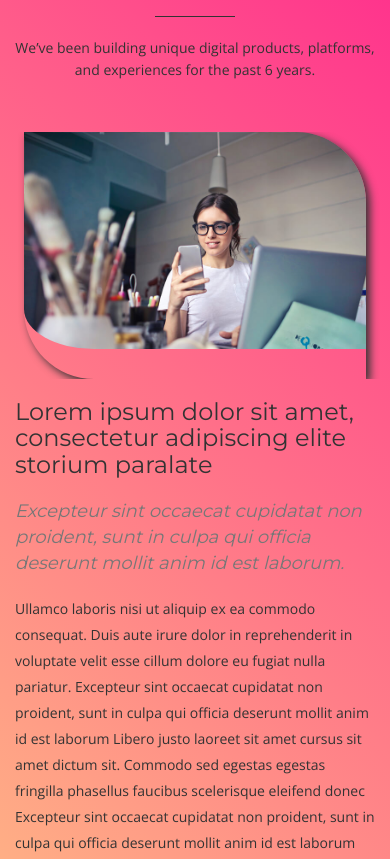
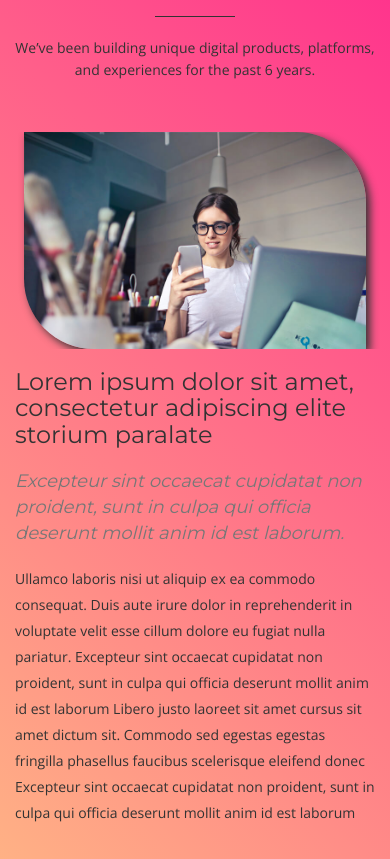
Before and after one commit to aryaabhii/Internship-Test, a plain HTML site: page index.html in a window 390 px wide. Shown: the part 1060-1919 px from the top of the page. Drawn offline with nearby package versions, Linux system fonts and the light colour scheme.

Commit message:
Update style.css

```diff
--- a/css/style.css
+++ b/css/style.css
@@ -436,7 +436,7 @@ About
   }
   #about .about-img img {
     margin-left: 0;
-    padding-bottom: 30px;
+    padding-bottom: 0px;
   }
 }
 
```
